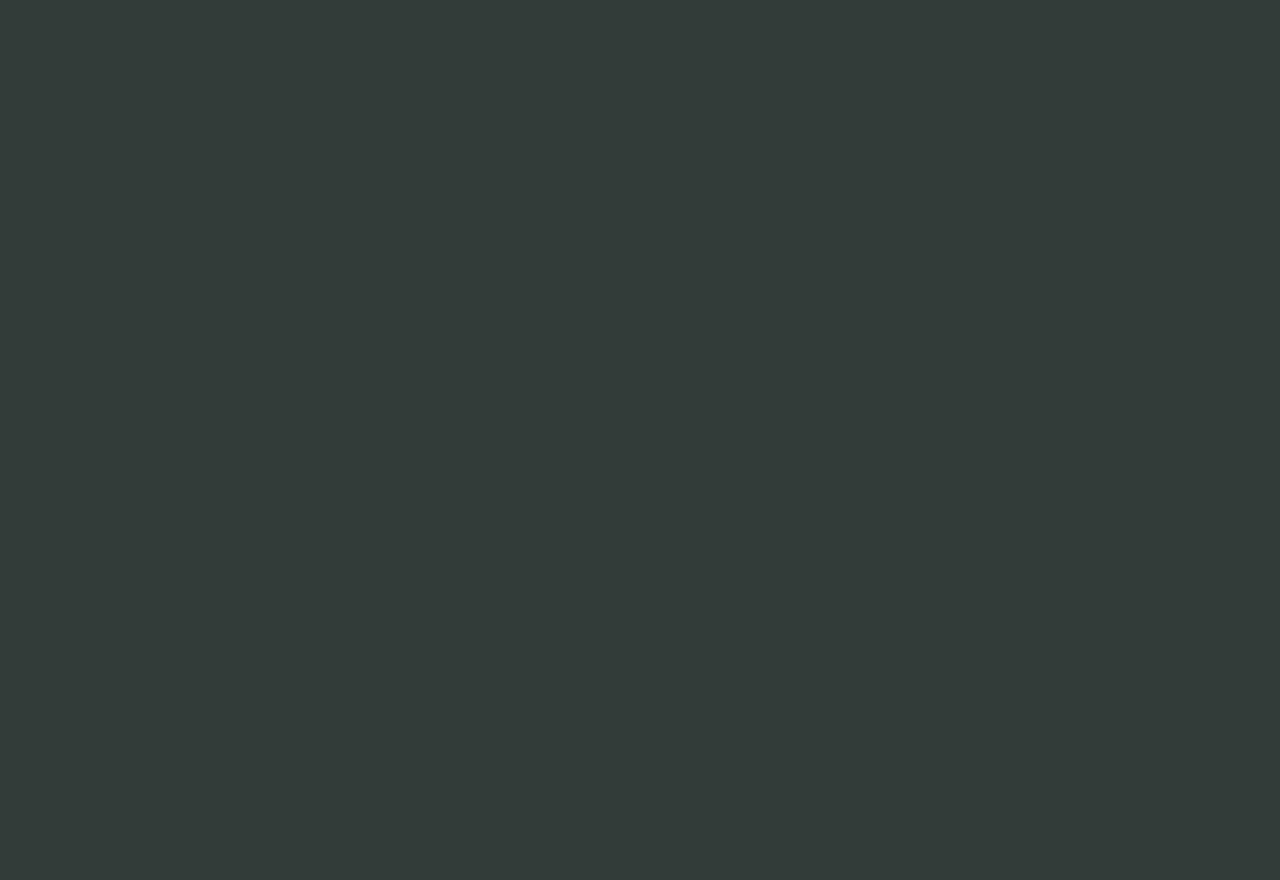
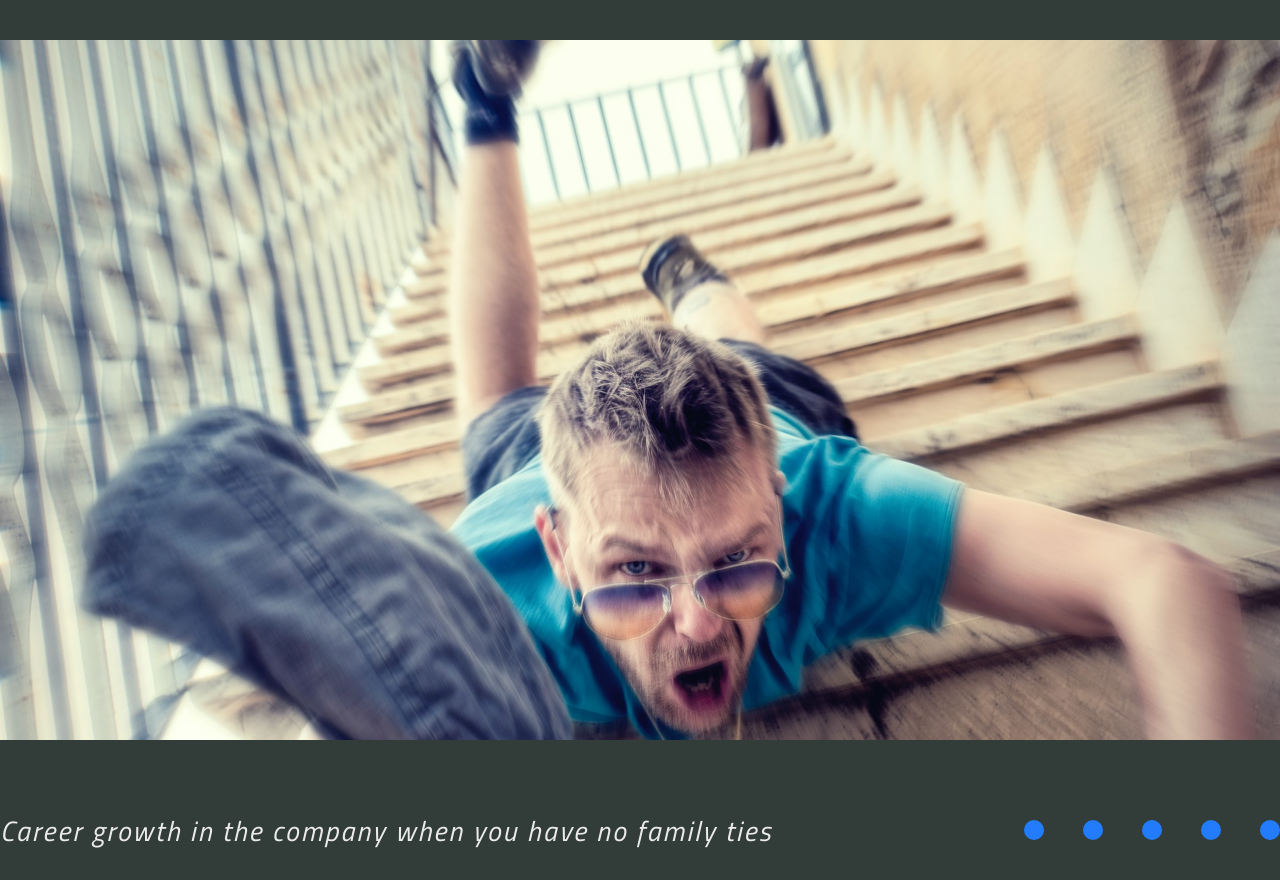
Before and after one commit to Aleksandr-Glebik/cssMemSliderWithoutJS, a plain HTML site: page cssMemSlider/index.html in a window 1280 px wide. Before the commit the page ends 800 px from the top, so only its background shows below. Drawn offline with Linux system fonts and the light colour scheme.

Commit message:
feat: add markup and style for elem-s positioning (Tue, May 17, 2022 02:51:20 PM)

```diff
--- a/cssMemSlider/index.html
+++ b/cssMemSlider/index.html
@@ -9,6 +9,41 @@
     <link rel="shortcut icon" href="favicon-smile.ico" type="image/x-icon">
 </head>
 <body>
+<div class="wrapper">
+    <div class="slider">
+        <div class="slides">
+            <input type="radio" name="btn-radio" id="slide-1" checked>
+            <input type="radio" name="btn-radio" id="slide-2">
+            <input type="radio" name="btn-radio" id="slide-3">
+            <input type="radio" name="btn-radio" id="slide-4">
+            <input type="radio" name="btn-radio" id="slide-5">
 
+            <div class="slide"><img src="./img/carrer.jpg" class="slide-img" alt="picture"></div>
+            <div class="slide"><img src="./img/ofer.jpg" class="slide-img" alt="picture"></div>
+            <div class="slide"><img src="./img/relacate.jpg" class="slide-img" alt="picture"></div>
+            <div class="slide"><img src="./img/sideJob.jpg" class="slide-img" alt="picture"></div>
+            <div class="slide"><img src="./img/understand.jpg" class="slide-img" alt="picture"></div>
+        </div>
+    </div>
+    <div class="content">
+        <div class="navigation">
+            <label for="slide-1" class="btn-label"></label>
+            <label for="slide-2" class="btn-label"></label>
+            <label for="slide-3" class="btn-label"></label>
+            <label for="slide-4" class="btn-label"></label>
+            <label for="slide-5" class="btn-label"></label>
+        </div>
+        <div class="text-container">
+            <div class="text-content">
+                <div class="text" id="text-1">Career growth in the company when you have no family ties</div>
+                <div class="text" id="text-2">When received the first offer</div>
+                <div class="text" id="text-3">When you have a few days to relacate</div>
+                <div class="text" id="text-4">My source of income while studying frontend</div>
+                <div class="text" id="text-5">When realized the difference between var and let</div>
+            </div>
+        </div>
+    </div>
+
+</div>
 </body>
 </html>
--- a/cssMemSlider/style.css
+++ b/cssMemSlider/style.css
@@ -11,3 +11,83 @@ html {
 body {
    background: #323c39;
 }
+.wrapper {
+    max-width: 1280px;
+    margin: 0 auto;
+}
+.slider {
+    width: 1280px;
+    height: 700px;
+    overflow: hidden;
+    margin-top: 4rem;
+}
+.slides {
+    width: 500%;
+    height: 100%;
+    display: flex;
+}
+.slide {
+    width: 20%;
+    transition: all 0.5s ease;
+}
+.slide-img {
+    width: 100%;
+    height: 100%;
+    object-fit: cover;
+}
+input[name="btn-radio"] {
+    position: absolute;
+    visibility: hidden;
+}
+.content {
+    width: 1280px;
+    height: 100px;
+    overflow: hidden;
+    margin-top: 4rem;
+    display: flex;
+}
+.text-container {
+    width: 80%;
+    height: 100%;
+    overflow: hidden;
+    order: 0;
+}
+.text-content {
+    width: 500%;
+    height: 100%;
+    overflow: hidden;
+    display: flex;
+}
+.text {
+    width: 20%;
+    transition: all 0.6s ease;
+    font-size: 2.8rem;
+    font-weight: normal;
+    font-style: italic;
+    letter-spacing: 0.2rem;
+    color: rgb(235, 235, 235);
+    align-self: center;
+}
+.navigation {
+    display: flex;
+    justify-content: space-between;
+    align-items: center;
+    order: 1;
+    width: 20%;
+    height: 100%;
+    overflow: hidden;
+}
+.btn-label {
+    width: 2rem;
+    height: 2rem;
+    border-radius: 50%;
+    border: 0.3rem solid rgb(34, 124, 251);
+    transition: all 0.5s;
+    background: rgb(34, 124, 251);
+    transition: all 0.5s ease;
+}
+.btn-label:hover {
+    cursor: pointer;
+    background: #fff;
+    border-color: #fff;
+}
```
